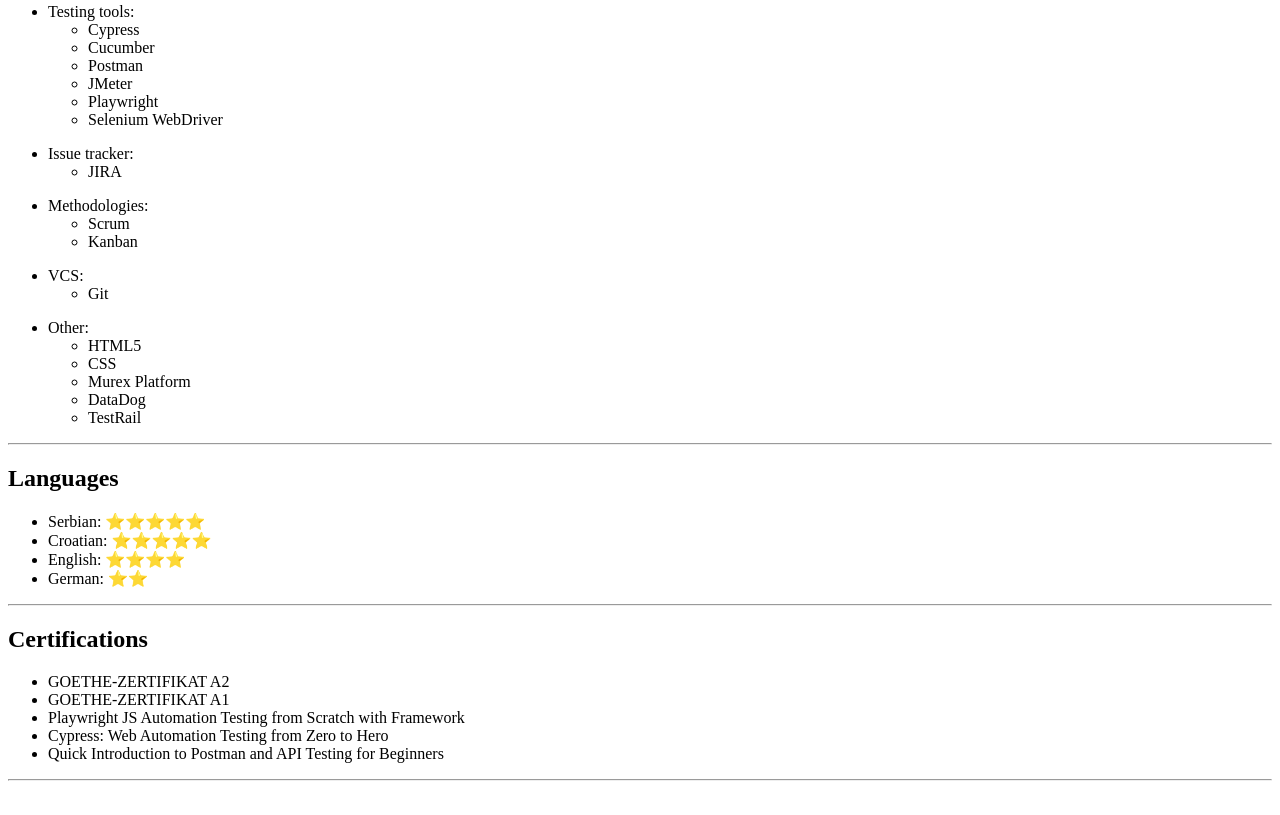
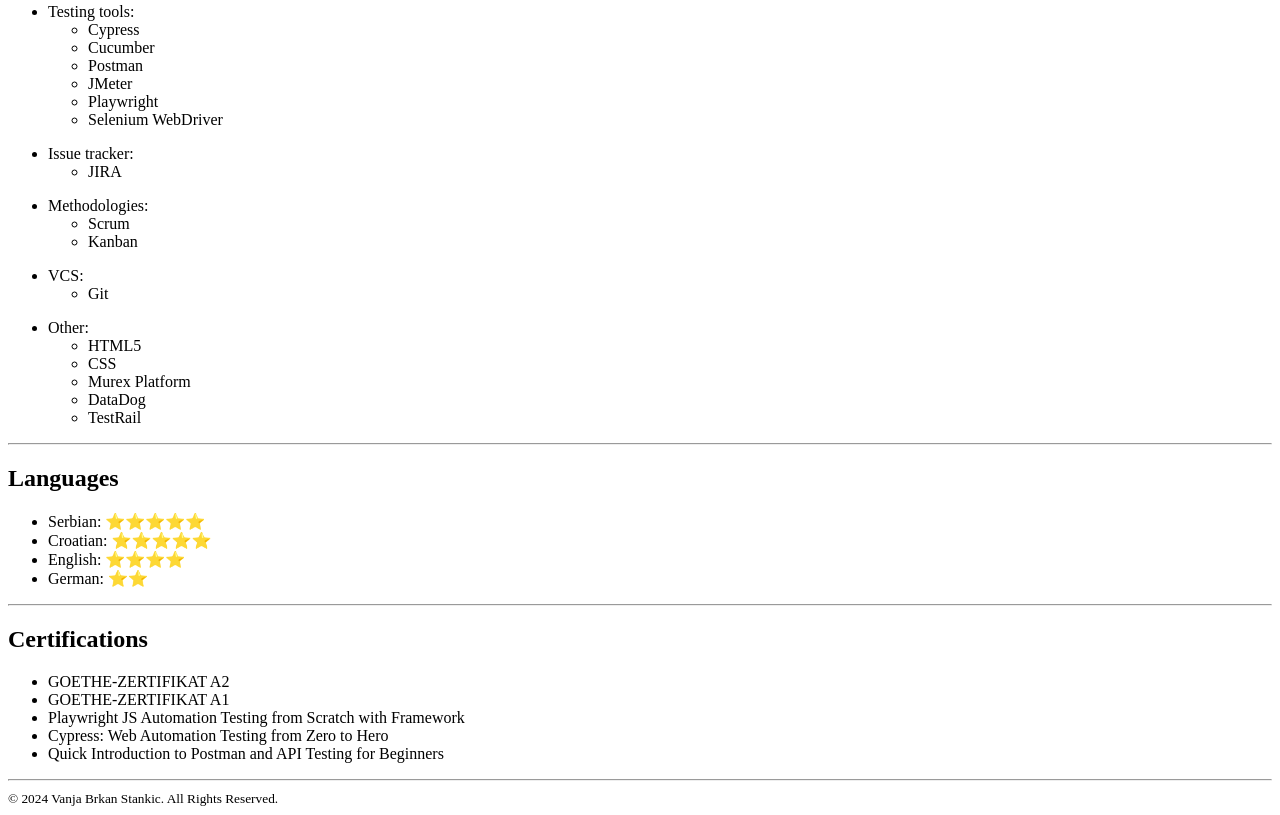
Before and after one commit to vanjabrkan/html-portfolio, a plain HTML site: page public/cv.html in a window 1280 px wide. Shown: the part 1101-1916 px from the top of the page. Before the commit the page ends 1890 px from the top, so only its background shows below. Drawn offline with Linux system fonts and the light colour scheme.

Commit message:
Add files via upload

```diff
--- a/public/cv.html
+++ b/public/cv.html
@@ -144,4 +144,8 @@
 
         <hr />
     </body>
+    <small>
+        © 2024 Vanja Brkan Stankic. All Rights Reserved.
+      </small>
+    </footer>
 </html>
```
